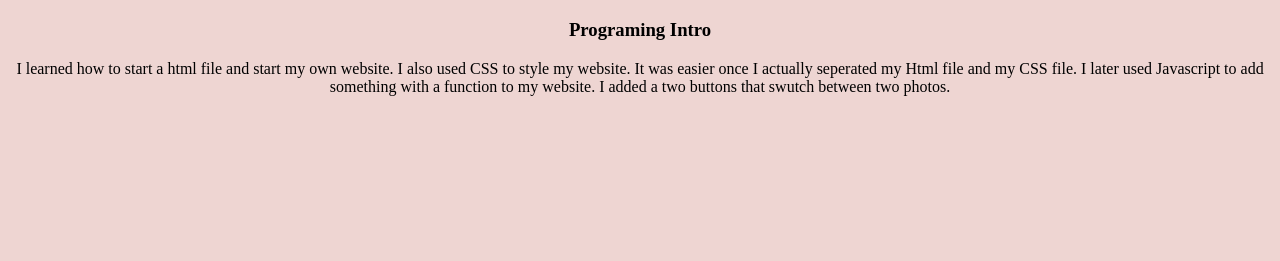
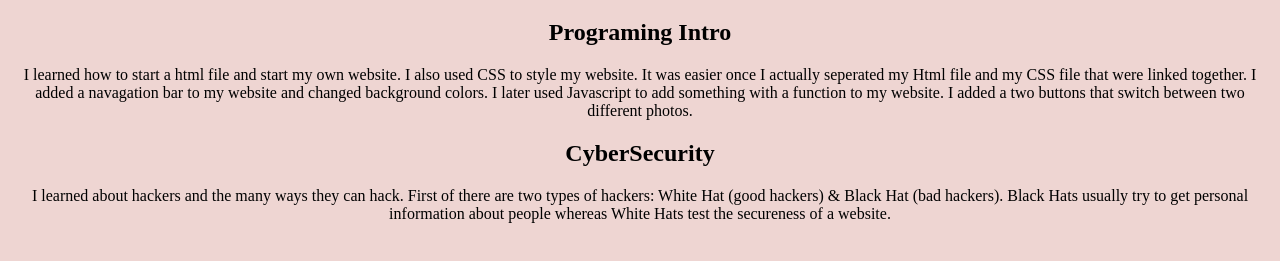
Before and after one commit to MariluSalgado/MariluSalgado.github.io, a plain HTML site: page Contact.html in a window 1280 px wide. Shown: the part 115-376 px from the top of the page. Drawn offline with Linux system fonts and the light colour scheme.

Commit message:
Update Contact.html

```diff
--- a/Contact.html
+++ b/Contact.html
@@ -16,8 +16,12 @@
 
   <h1> Coding Portfolio </h1>
 
-<h3> Programing Intro </h3>
-<p> I learned how to start a html file and start my own website. I also used CSS to style my website. It was easier once I actually seperated my Html file and my CSS file. I later used Javascript to add something with a function to my website. I added a two buttons that swutch between two photos. </p>
+	<h2> Programing Intro </h2>
+	<p> I learned how to start a html file and start my own website. I also used CSS to style my website. It was easier once I actually seperated my Html file and my CSS file that were linked together. I added a navagation bar to my website and changed background colors. I later used Javascript to add something with a function to my website. I added a two buttons that switch between two different photos. </p>
+
+	<h2> CyberSecurity </h2>
+	<p> I learned about hackers and the many ways they can hack. First of there are two types of hackers: White Hat (good hackers) & Black Hat (bad hackers). Black Hats usually try to get personal information about people whereas White Hats test the secureness of a website. </p>
+
 
 
 
```
